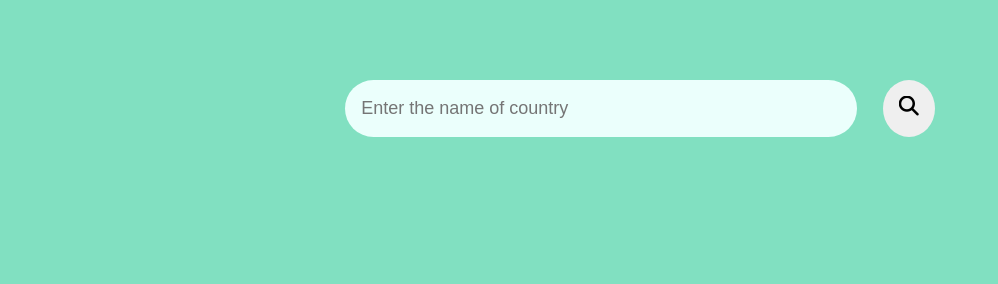
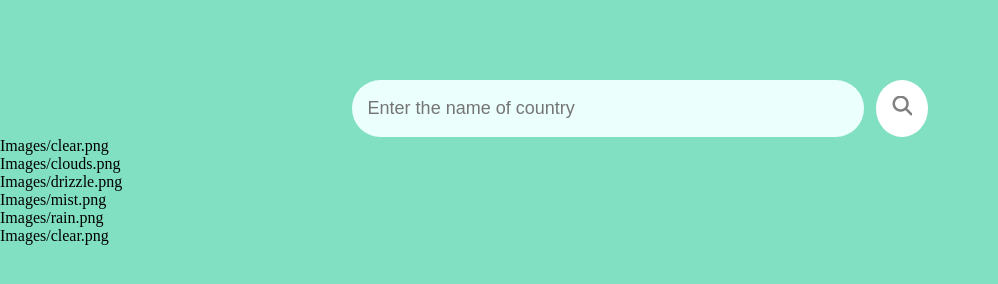
Before and after one commit to AbiralSharmagithub/Weather-App, a plain HTML site: page index.html in a window 1280 px wide. Shown: the whole page, without its empty margins (0-998 px from the left). Drawn offline with Linux system fonts and the light colour scheme.

Commit message:
fix:try to make the site dynamic

```diff
--- a/CSS/index.css
+++ b/CSS/index.css
@@ -20,7 +20,7 @@ body {
     outline: none;
     font-size: 18px;
     border-radius: 40px;
-    margin-right: 2vw;
+    margin-right: 1vw;
     background-color: #ebfffc;
 }
 #button {
@@ -29,6 +29,8 @@ body {
     font-size: 20px;
     border-radius: 50%;
     cursor: pointer;
+    color: grey;
+    background-color: white;
 }
 #button:active {
     background-color: aquamarine;
--- a/Javascript/index.js
+++ b/Javascript/index.js
@@ -5,9 +5,25 @@ fetch('./Json/data.json')
     }
 else
 return reponse.json();
-}).then((myobj)=>{
+})
+.then(myobj=>{
 const mydata=myobj;
 console.log(mydata);
-}).catch((err)=>{
-    console.log(err);
+const weatherSearch=document.createElement("div");
+ weatherSearch.className="weather";
+ weatherSearch.innerHTML=`
+ <form id="search-weather">
+ <input type="text" placeholder="Enter the name of country" id="option">
+ <button id="button"><i class="fa-solid fa-magnifying-glass"></i></button>
+ </form>`
+ document.body.appendChild(weatherSearch);
+ mydata.forEach(data=> {
+ console.log(data);
+ const  countryWeather=document.createElement("div");
+ countryWeather.className="weatherInfo";
+ countryWeather.innerHTML=data.image;
+ weatherSearch.appendChild(countryWeather);
+ })})
+ .catch(err=>{
+ console.log(err);
 })
--- a/Json/data.json
+++ b/Json/data.json
@@ -1,36 +1,36 @@
 [
  {  "temperature":"50\u00b0C",
-    "images":"Images/clear.png",
+    "image":"Images/clear.png",
     "humdity":"53%",
     "wind_speed":"4km/hr",
     "country":"Nepal"
  },
  {  "temperature":"30\u00b0C",
-    "images":"Images/clouds.png",
+    "image":"Images/clouds.png",
     "humdity":"45%",
     "wind_speed":"6km/hr",
     "country":"India"
  },
  {  "temperature":"20\u00b0C",
-    "images":"Images/drizzle.png",
+    "image":"Images/drizzle.png",
     "humdity":"70%",
     "wind_speed":"8km/hr",
     "country":"Uk"
  },
  {  "temperature":"40\u00b0C",
-    "images":"Images/mist.png",
+    "image":"Images/mist.png",
     "humdity":"53%",
     "wind_speed":"5km/hr",
     "country":"China"
  },
  {  "temperature":"15\u00b0C",
-    "images":"Images/rain.png",
+    "image":"Images/rain.png",
     "humdity":"75%",
     "wind_speed":"7km/hr",
     "country":"Canada"
  },
  {  "temperature":"-2\u00b0C",
- "images":"Images/clear.png",
+ "image":"Images/clear.png",
  "humdity":"28%",
  "wind_speed":"2km/hr",
  "country":"America"
--- a/index.html
+++ b/index.html
@@ -8,14 +8,7 @@
     <title>Weather App</title>
 </head>
 <body>
-    <!-- start a weather class -->
-<div id="weather">
-    <form id="search-weather">
-     <input type="text" placeholder="Enter the name of country" id="option">
-     <button id="button"><i class="fa-solid fa-magnifying-glass"></i></button>
-    </form>
-</div>
-<!-- end of weather class -->
+
 <script src="Javascript/index.js"></script>
 </body>
 </html>
```
